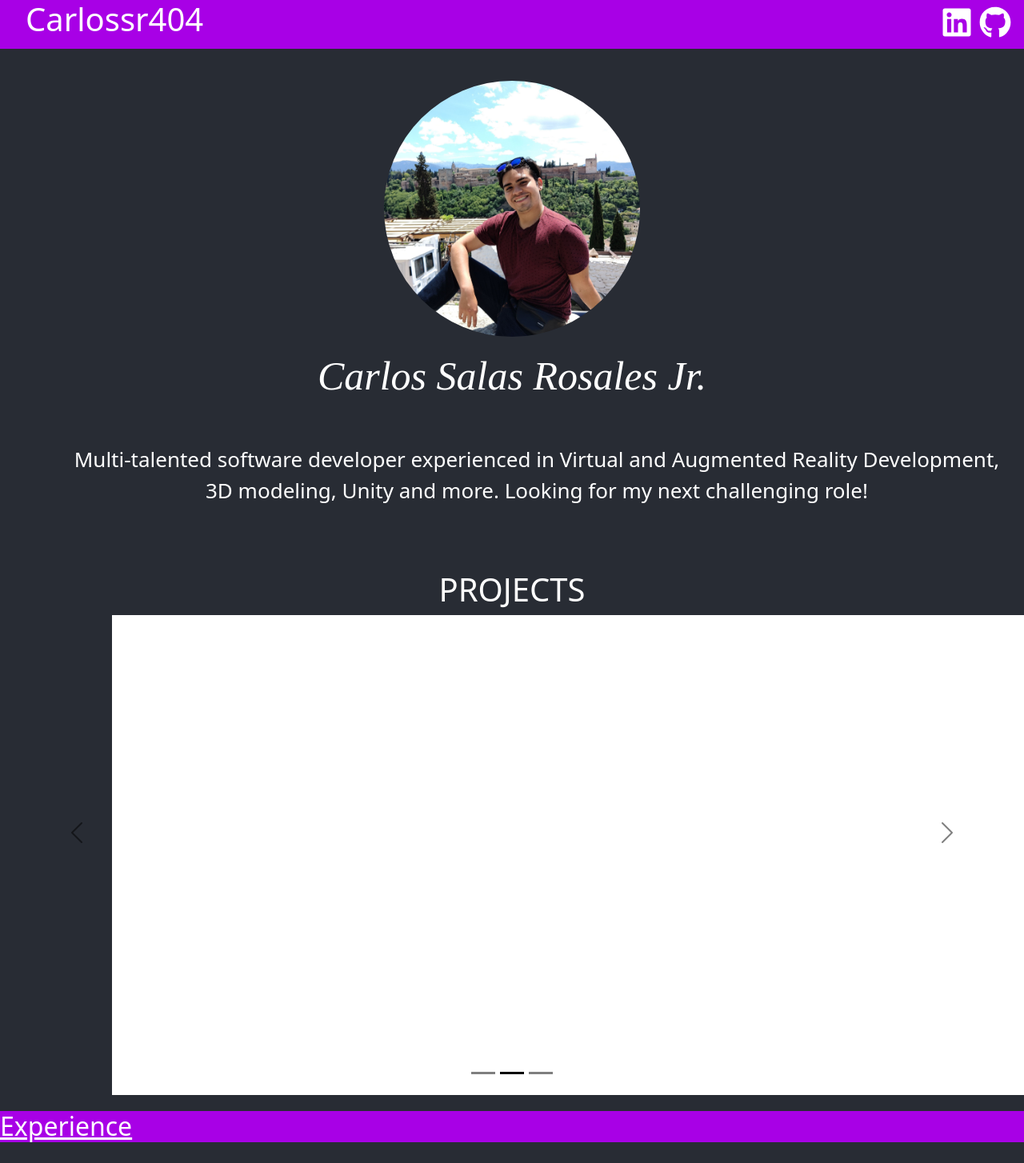
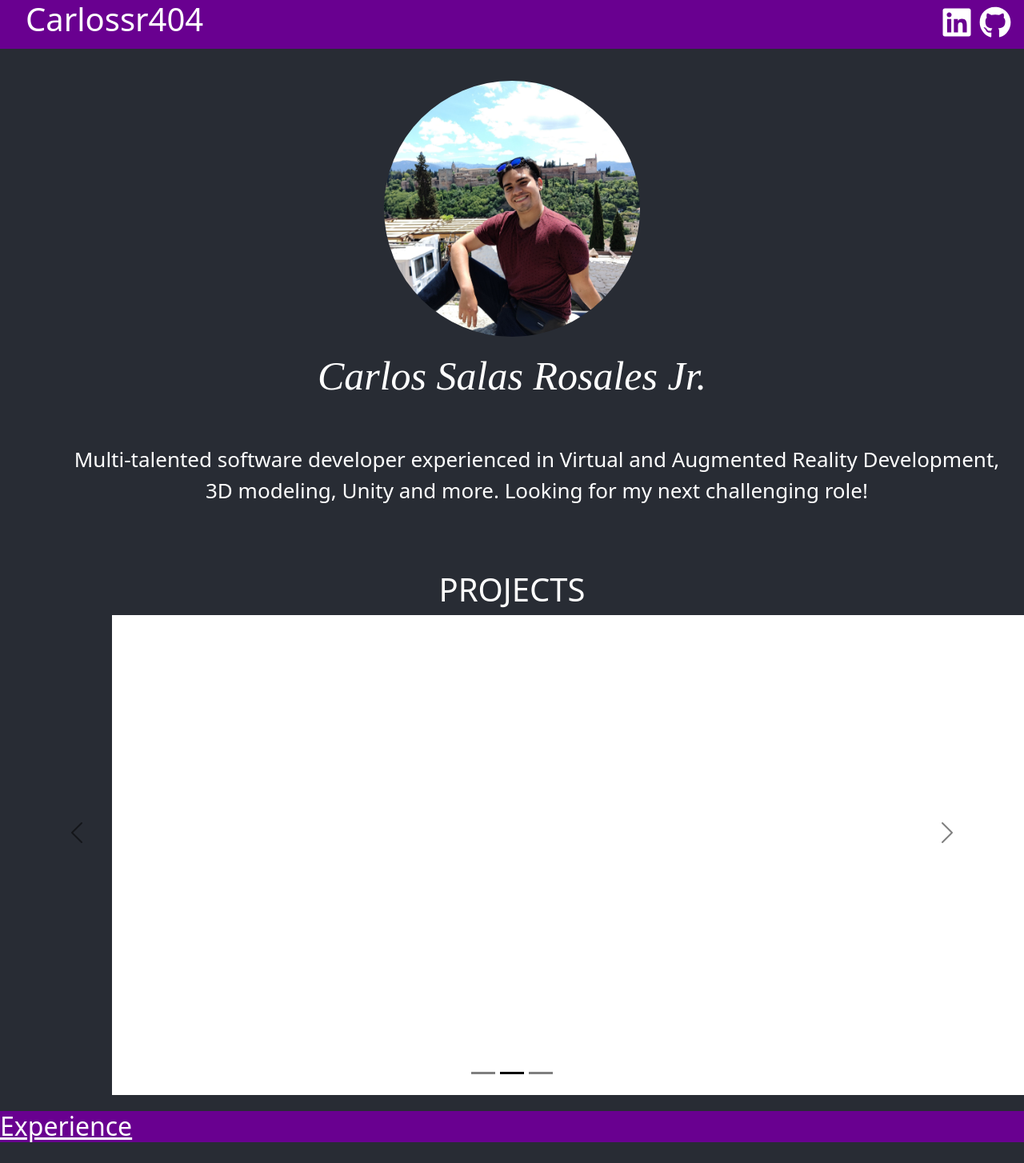
Before and after one commit to Carlossr404/404carlosnotfound, a React (Create React App) app in the folder carlossr404/: page / in a window 1280 px wide. Shown: the top 1454 px of the page at 80% size. Built offline with nearby package versions, Linux system fonts and the light colour scheme.

Commit message:
mminor change to colors

```diff
--- a/carlossr404/src/App.css
+++ b/carlossr404/src/App.css
@@ -24,7 +24,7 @@
   padding-bottom: 1%;
   padding-left: 2.5%;
   padding-right: 2.5%;
-  background-color: #a800e6;
+  background-color: #690090;
 }
 
 .Carlossr404{
@@ -68,7 +68,7 @@
 
 .h2 {
   text-decoration: underline;
-  background-color: #a800e6;
+  background-color: #690090;
 }
 
 .experience-block {
```
